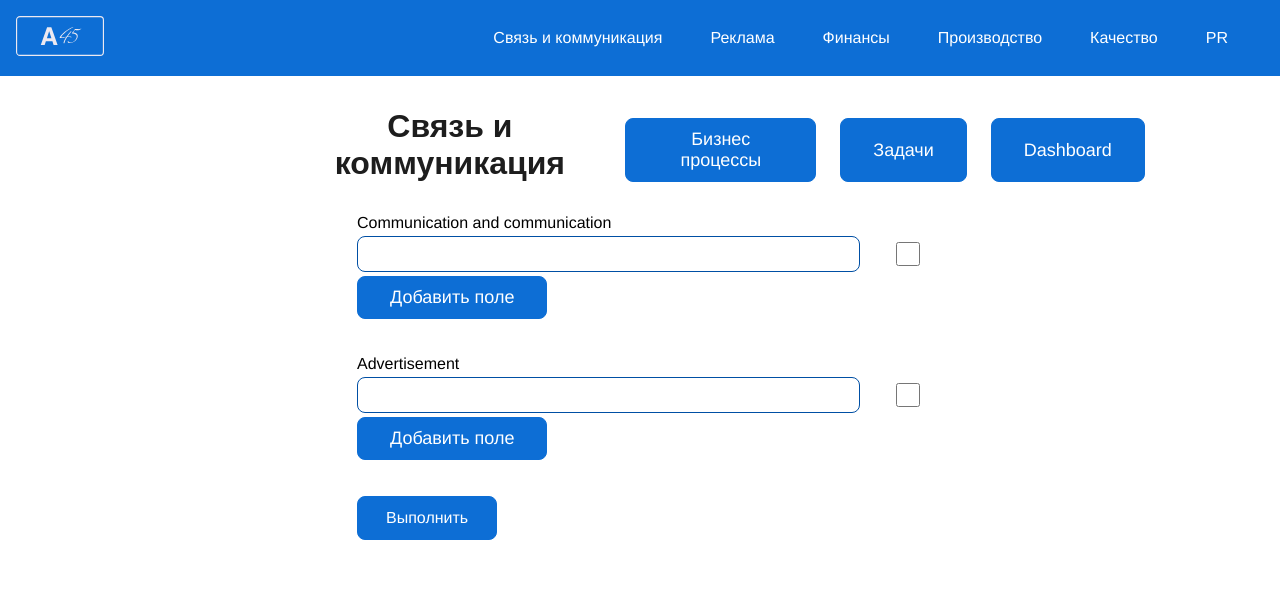
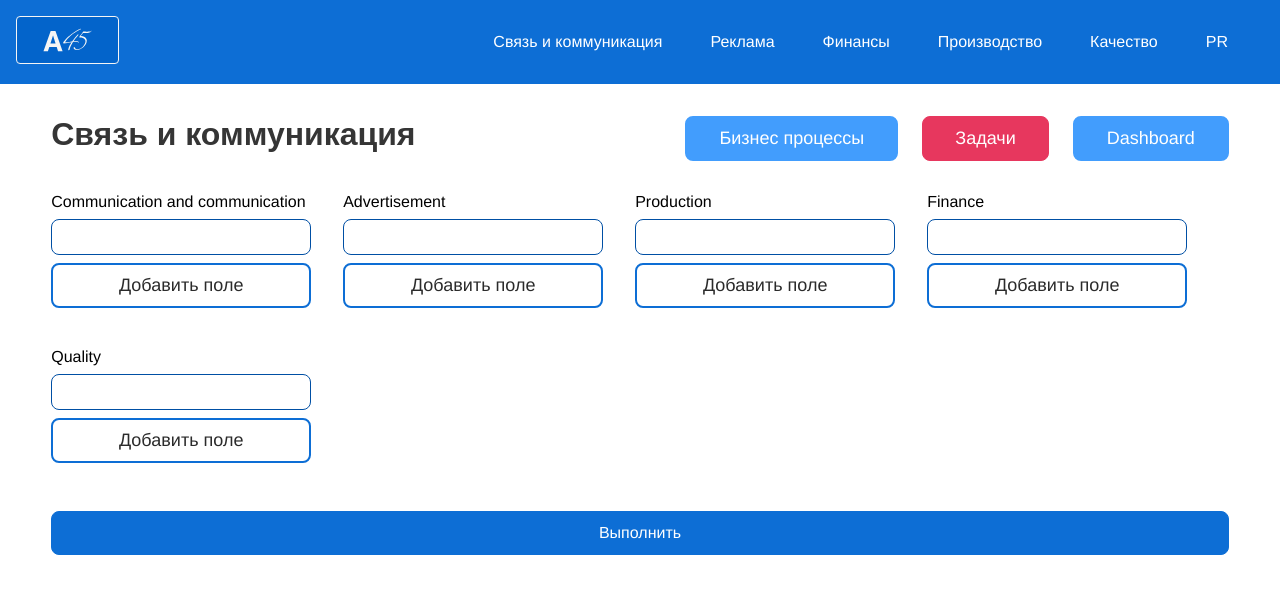
Before and after one commit to AlexErkovich/DASHBOARD, a PHP site: page /todo.php in a window 1280 px wide. Shown: the top 594 px of the page. Run offline with PHP 8.4, Linux system fonts and the light colour scheme; data that the repository does not hold is empty.

Commit message:
Сделал рабочий продукт который добавляет задачи и отображает их в графике

```diff
--- a/css/menu.css
+++ b/css/menu.css
@@ -36,9 +36,12 @@ body {
 }
 
 #menu ul li a:hover {
-  background-color: rgba(255, 0, 0, 0.994);
+  background-color: rgba(231, 55, 94, 1);
   border-radius: 5px;
+  box-shadow: inset 0 0 0 1px #ffffff; /* цвет и размеры бордера */
+  transition:  background-color 0.5s ease; /* добавляем переход для свойства background-color */
 }
+
 
 /* Скрыть подменю по умолчанию */
 .sub-menu {
--- a/css/style.css
+++ b/css/style.css
@@ -3,37 +3,41 @@ body {
 }
 
 
-.main{
+.main {
   display: flex;
   flex-direction: column;
-  justify-content: left;
-  margin-left: 16%;
-  margin-right: 16%;
+  justify-content: center;
+  margin-left: 4%;
+  margin-right: 4%;
+  width: auto;
 }
+
+
+
 /* Стили для h1 */
 h1 {
-  color: #1d1d1d;
-  text-align: center; /* Centered the text */
+  color: #353535;
+  text-align: center;
+  /* Centered the text */
   font-family: Arial, Helvetica, sans-serif;
   margin: 0;
 }
 
 
 
-.title-page{
+.title-page {
   display: flex;
   flex-direction: row;
   justify-content: space-between;
-  align-items: flex-end;
   text-align: center;
-  margin-left: 8%;
-  margin-right: 8%;
   margin-top: 32px;
+  margin-bottom: 32px;
   width: 100%;
+
 }
 
 
-.section__main{
+.section__main {
   display: flex;
   flex-direction: row;
   gap: 24px;
@@ -41,12 +45,42 @@ h1 {
 }
 
 
-button{
+#active {
+  background-color: rgba(231, 55, 94, 1);
+  border: 1px solid rgba(231, 55, 94, 1);
+}
+
+
+.add-button {
   padding: 10px 32px;
-  color: #fff;
-  background-color: #0d6ed5;
+  color: #2b2b2b;
+  background-color: #ffffff;
   border-radius: 8px;
-  border: 1px solid #0d6ed5;
+  border: 2px solid #0d6ed5;
+
+  text-align: center;
+  font-family: Helvetica;
+  font-size: 18px;
+  font-style: normal;
+  font-weight: 200;
+  line-height: normal;
+  width: 100%;
+}
+
+
+button:hover {
+  background-color: #004fa4;
+  cursor: pointer;
+  color: #ffffff;
+
+}
+
+button {
+  padding: 10px 32px;
+  color: #ffffff;
+  background-color: #429dfd;
+  border-radius: 8px;
+  border: 2px solid #429dfd;
 
   text-align: center;
   font-family: Helvetica;
@@ -58,12 +92,19 @@ button{
 }
 
 
-button:hover{
+button:hover {
   background-color: #004fa4;
   cursor: pointer;
+  color: #ffffff;
 
 }
 
-.myChart{
-width: 50%;
+.chart {
+
+  margin-top: 56px;
+
+  width: 55%;
+  height: 360px;
+
+
 }
--- a/css/todo.css
+++ b/css/todo.css
@@ -1,33 +1,29 @@
 .todo__block {
   display: flex;
   flex-direction: column;
-  width: fit-content;
-  gap: 4px;
-  margin: 32px auto;
+  gap: 8px;
+  width: 260px;
+  justify-content: center;
 }
 
 form{
+  display: flex;
+  flex-wrap: wrap;
   margin: 0 auto;
-  width: fit-content;
+  justify-content: center;
+
+  gap: 40px;
+  flex-direction: column;
+
 }
 
-.todo {
-  width: fit-content;
-  display: flex;
-  flex-direction: row;
-  flex-wrap: wrap;
-  margin-top: 56px;
-  margin-left: 8%;
-  margin-right: 8%;
-  margin-bottom: 56px;
-  gap: 16px;
-}
 
 .todo__content__row {
   display: flex;
   flex-direction: row;
   gap: 32px;
   align-items: center;
+  width: 100%;
 }
 
 #row_01 {
@@ -77,6 +73,7 @@ form{
 }
 
 .todo__content__row input {
+  width: 100%;
   height: 32px;
   border-radius: 8px;
   border: 1px solid #004fa4;
@@ -89,3 +86,10 @@ label {
   font-weight: 300;
   line-height: normal;
 }
+
+
+.form__content{
+  display: flex;
+  gap: 32px;
+  flex-wrap: wrap;
+}
--- a/todo.php
+++ b/todo.php
@@ -14,42 +14,78 @@
         <div class="title-page">
             <h1>Связь и коммуникация</h1>
             <div class="section__main">
-                <button onclick="navigationPageDashboard()" class="button"> Бизнес процессы </button>
-                <button onclick="navigationPageTasks()" class="button"> Задачи </button>
+                <button onclick="navigationPageMain()" class="button"> Бизнес процессы </button>
+                <button id="active" onclick="navigationPageTasks()" class="button"> Задачи </button>
                 <button onclick="navigationPageDashboard()" class="button"> Dashboard </button>
             </div>
         </div>
 
         <form method="post" action="save_to_db.php">
+            <div class="form__content">
                 <div class="todo__block" id="communicationBlock">
                     <label for="communication">Communication and communication</label>
                     <div class="todo__content__row">
                         <input type="text" id="communication" name="communication[]" size="60">
-                    <input type="checkbox" id="row_01">
                     </div>
-                <button type="button" onclick="addNewField('communicationBlock')">Добавить поле</button>
+                    <button class="add-button" type="button" onclick="addNewField('communicationBlock')">Добавить поле</button>
                     <div>
                         <?php echo $communicationMessage; ?>
                     </div>
                 </div>
+
                 <div class="todo__block" id="advertisementBlock">
                     <label for="advertisement">Advertisement</label>
-
                     <div class="todo__content__row">
                         <input type="text" id="advertisement" name="advertisement[]" size="60">
-                    <input type="checkbox" id="row_01">
                     </div>
-                <button type="button" onclick="addNewField('advertisementBlock')">Добавить поле</button>
+                    <button class="add-button" type="button" onclick="addNewField('advertisementBlock')">Добавить поле</button>
                     <div>
                         <?php echo $advertisementMessage; ?>
                     </div>
                 </div>
+
+                <div class="todo__block" id="productionBlock">
+                    <label for="production">Production</label>
+                    <div class="todo__content__row">
+                        <input type="text" id="production" name="production[]" size="60">
+                    </div>
+                    <button class="add-button" type="button" onclick="addNewField('productionBlock')">Добавить поле</button>
+                    <div>
+                        <?php echo $productionMessage; ?>
+                    </div>
+                </div>
+
+                <div class="todo__block" id="financeBlock">
+                    <label for="finance">Finance</label>
+                    <div class="todo__content__row">
+                        <input type="text" id="finance" name="finance[]" size="60">
+                    </div>
+                    <button class="add-button" type="button" onclick="addNewField('financeBlock')">Добавить поле</button>
+                    <div>
+                        <?php echo $financeMessage; ?>
+                    </div>
+                </div>
+
+                <div class="todo__block" id="qualityBlock">
+                    <label for="quality">Quality</label>
+                    <div class="todo__content__row">
+                        <input type="text" id="quality" name="quality[]" size="60">
+                    </div>
+                    <button class="add-button" type="button" onclick="addNewField('qualityBlock')">Добавить поле</button>
+                    <div>
+                        <?php echo $qualityMessage; ?>
+                    </div>
+                </div>
+            </div>
             <input id="btn-save" type="submit" value="Выполнить" name="submit">
         </form>
+
     </div>
 
     <script>
-        function navigationPageDashboard() {
+        // ... (existing JavaScript code)
+
+        function navigationPageMain() {
             window.location.href = 'index.php';
         }
 
@@ -57,12 +93,25 @@
             window.location.href = 'todo.php';
         }
 
+        function navigationPageDashboard() {
+            window.location.href = 'graf.php';
+        }
+
         function addNewField(blockId) {
             let block = document.getElementById(blockId);
             let newInput = document.createElement('input');
             newInput.type = 'text';
-            newInput.name = blockId === 'communicationBlock' ? 'communication[]' : 'advertisement[]';
+            newInput.name = blockId === 'communicationBlock' ? 'communication[]' :
+                (blockId === 'advertisementBlock' ? 'advertisement[]' :
+                    (blockId === 'productionBlock' ? 'production[]' : 'finance[]'));
             newInput.size = '60';
+
+            // Check if the previous input is empty before adding a new one
+            let lastInput = block.querySelector('input[type="text"]');
+            if (lastInput && lastInput.value.trim() === '') {
+                alert('Please fill the previous input before adding a new one.');
+                return; // Stop execution if the previous input is empty
+            }
 
             // Get the label element
             let label = block.querySelector('label');
@@ -70,11 +119,6 @@
             // Insert the new input after the label
             insertAfter(newInput, label);
         }
-
-        // Function to insert an element after another
-        function insertAfter(newNode, referenceNode) {
-            referenceNode.parentNode.insertBefore(newNode, referenceNode.nextSibling);
-        }
     </script>
 </body>
 
```
Also changed, not shown: graf.php (+62 -38 lines), index.php (+6 -46 lines), save_to_db.php (+30 -0 lines), img/MENU/LOGO.svg (deleted), img/logo.svg, 1 other file. Lines whose indentation alone changed are shown as unchanged.
